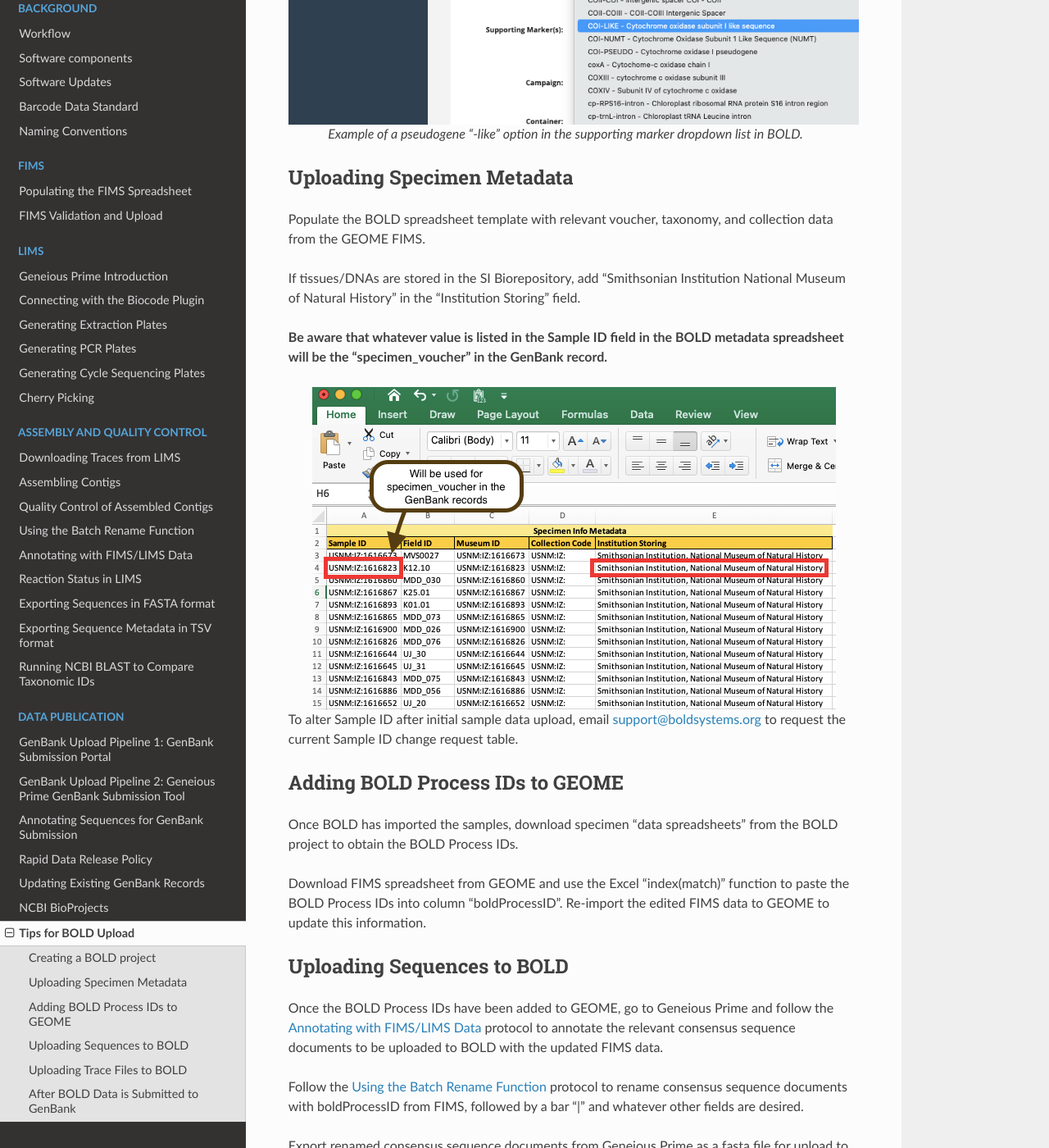
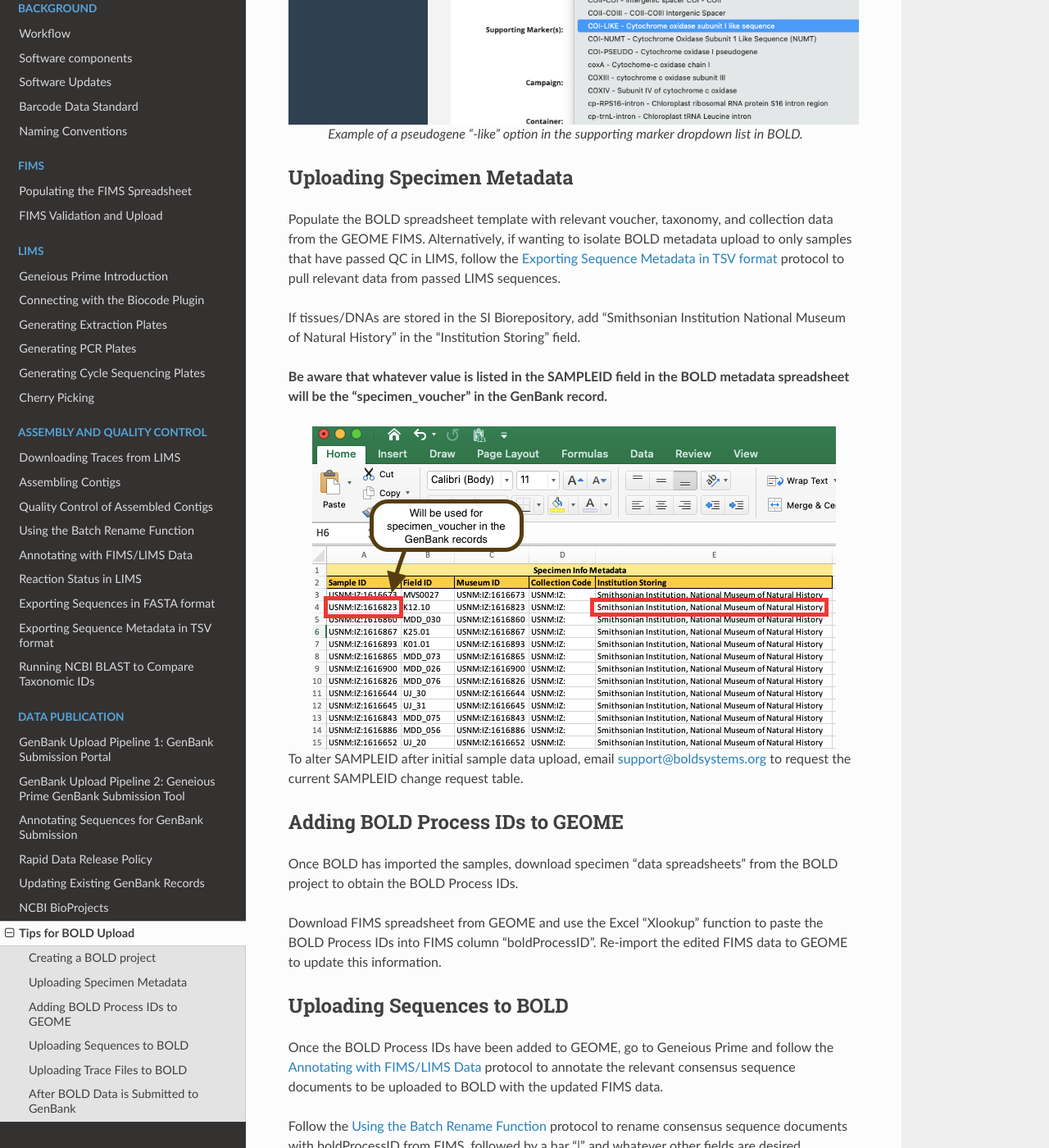
Before and after one commit to SIBarcodeNetwork/ReadtheDocsMaster, a Sphinx documentation site: the page built from Docs/BOLD_tips.rst, in a window 1280 px wide and 1400 px high, scrolled down 1016 px. Shown: the whole window at 82% size. Built offline with Sphinx 7.4.7 and the Read the Docs theme 3.1.0, drawn with Linux system fonts in a browser that asks for light colours.

Commit message:
Update BOLD_tips.rst
Updated text for metadata import to BOLD

```diff
--- a/Docs/BOLD_tips.rst
+++ b/Docs/BOLD_tips.rst
@@ -1,7 +1,7 @@
 Tips for BOLD Upload
 =====================
 
-The following tips are aimed towards data uploads to BOLD that are destined for GenBank publication and are meant to be supplementary to instructions found in the current version of the BOLD Systems `Handbook <http://www.boldsystems.org/libhtml_v3/static/BOLD4_Documentation_Draft1.pdf>`_.
+The following tips are aimed towards data uploads to BOLD that are destined for GenBank publication and are meant to be supplementary to instructions found in the current version of the BOLD Systems `Handbook <https://boldsystems.org/resource-hub/documentation/>`_.
 
 
 Creating a BOLD project
@@ -27,17 +27,17 @@
 Uploading Specimen Metadata
 -----------------------------------
 
-Populate the BOLD spreadsheet template with relevant voucher, taxonomy, and collection data from the GEOME FIMS.
+Populate the BOLD spreadsheet template with relevant voucher, taxonomy, and collection data from the GEOME FIMS. Alternatively, if wanting to isolate BOLD metadata upload to only samples that have passed QC in LIMS, follow the :ref:`Exporting_metadata-link` protocol to pull relevant data from passed LIMS sequences.
 
 If tissues/DNAs are stored in the SI Biorepository, add “Smithsonian Institution National Museum of Natural History” in the “Institution Storing” field.
 
-**Be aware that whatever value is listed in the Sample ID field in the BOLD metadata spreadsheet will be the “specimen_voucher” in the GenBank record.**
+**Be aware that whatever value is listed in the SAMPLEID field in the BOLD metadata spreadsheet will be the “specimen_voucher” in the GenBank record.**
 
 .. figure:: /images/BOLD_spreadsheet_sampleID.png
   :align: center
   :target: /en/latest/_images/BOLD_spreadsheet_sampleID.png
 
-To alter Sample ID after initial sample data upload, email support@boldsystems.org to request the current Sample ID change request table.
+To alter SAMPLEID after initial sample data upload, email support@boldsystems.org to request the current SAMPLEID change request table.
 
 
 Adding BOLD Process IDs to GEOME
@@ -45,7 +45,7 @@
 
 Once BOLD has imported the samples, download specimen “data spreadsheets” from the BOLD project to obtain the BOLD Process IDs.
 
-Download FIMS spreadsheet from GEOME and use the Excel “index(match)” function to paste the BOLD Process IDs into column “boldProcessID”.
+Download FIMS spreadsheet from GEOME and use the Excel “Xlookup” function to paste the BOLD Process IDs into FIMS column “boldProcessID”.
 Re-import the edited FIMS data to GEOME to update this information.
 
 Uploading Sequences to BOLD
```
